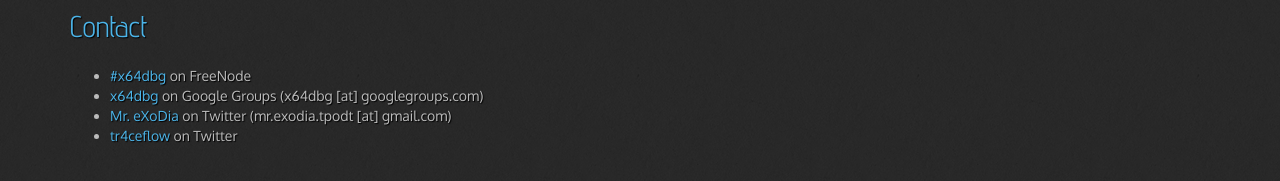
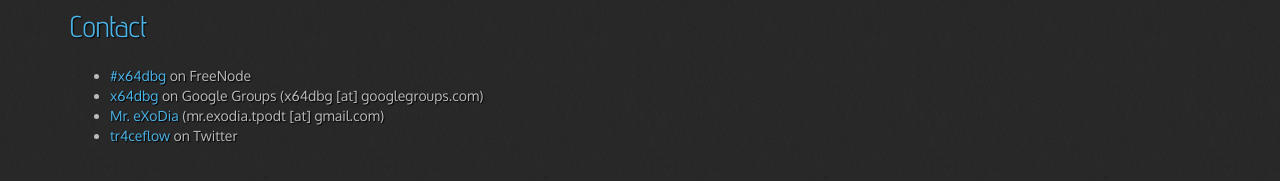
Before and after one commit to x64dbg/x64dbg.github.io, a Jekyll site: the page built from index.html, in a window 1280 px wide and 900 px high, scrolled down 4555 px. Shown: the part 153-334 px from the top of the window. Built offline with Jekyll 4.4.1, drawn with Linux system fonts in a browser that asks for light colours; nearby versions of some CDN libraries.

Commit message:
updated contact info

```diff
--- a/_includes/contact.html
+++ b/_includes/contact.html
@@ -1,6 +1,6 @@
 <ul>
     <li><a target="_blank" href="http://webchat.freenode.net/?channels=x64dbg">#x64dbg</a> on FreeNode</li>
     <li><a target="_blank" href="https://groups.google.com/group/x64dbg">x64dbg</a> on Google Groups (x64dbg [at] googlegroups.com)</li>
-    <li><a target="_blank" href="https://twitter.com/mrexodia">Mr. eXoDia</a> on Twitter (mr.exodia.tpodt [at] gmail.com)</li>
+    <li><a target="_blank" href="http://mrexodia.cf">Mr. eXoDia</a> (mr.exodia.tpodt [at] gmail.com)</li>
     <li><a target="_blank" href="https://twitter.com/tr4ceflow">tr4ceflow</a> on Twitter</li>
 </ul>
```
